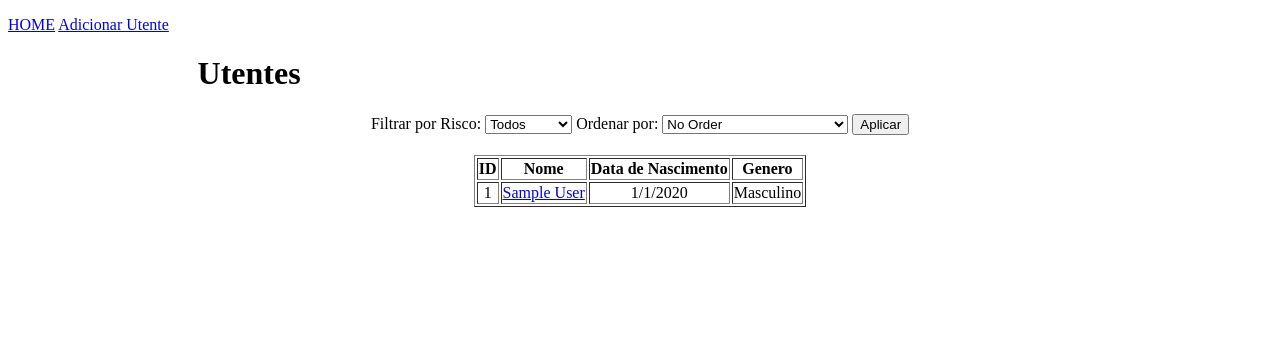
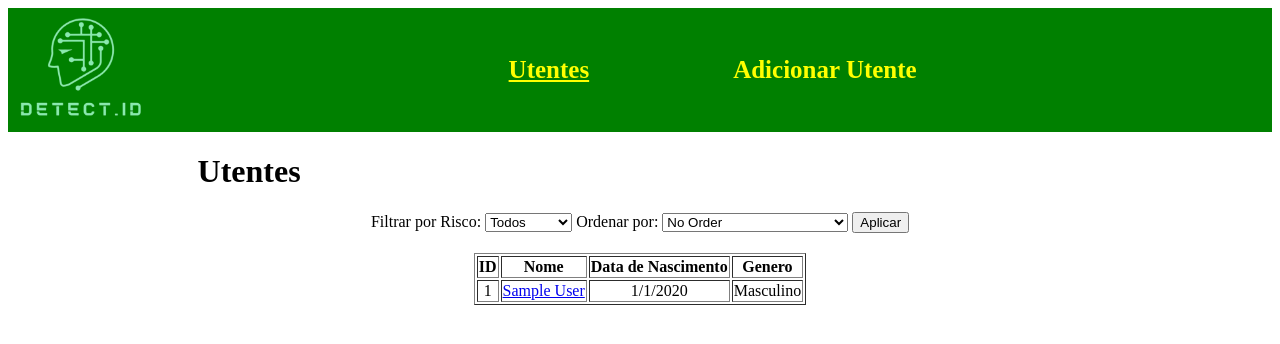
Before and after one commit to GoncaloCSilva/Detect-id, a Django app: page /utentes/ in a window 1280 px wide. Shown: the top 344 px of the page. Run offline with Django 5.2, Linux system fonts and the light colour scheme; tables that the repository leaves empty hold one stand-in row (values such as "Sample post").

Commit message:
Bug Fixes pagina Utente details

```diff
--- a/my_detectID/utentes/templates/utentes.html
+++ b/my_detectID/utentes/templates/utentes.html
@@ -6,10 +6,18 @@
 
 {% block content %}
 
-<p>
-  <a href="/">HOME</a>
-  <a href="/adicionarUtente">Adicionar Utente</a>
-</p>
+
+{% load static %}
+<!-- NAVBAR VERDE -->
+<div style="background-color: green; display: flex; align-items: center; padding: 10px;">
+  <!-- LOGO/IMAGEM À ESQUERDA -->
+  <a href="/"><img src="{% static 'images/detectid.png' %}" alt="Logo" style="height: 100px; margin-right: 20px;"></a>
+    <!-- LINKS AO CENTRO -->
+    <div style="flex-grow: 1; text-align: center;">
+      <a href="" style="color: yellow; text-decoration: none; font-weight: bold; margin: 0 70px;font-size: 25px;"><u>Utentes</u></a>
+      <a href="/adicionarUtente" style="color: yellow; text-decoration: none; font-weight: bold; margin: 0 70px;font-size: 25px;">Adicionar Utente</a>
+  </div>
+</div>
 
 <h1 style="margin-left: 15%;">Utentes</h1>
 
--- a/my_detectID/utentes/urls.py
+++ b/my_detectID/utentes/urls.py
@@ -11,7 +11,4 @@ urlpatterns = [
     path("utentes/listarUtentes", views.listarUtentes, name="listarUtentes"),
     path('api/utentes/', views.listar_utentes_api, name='listar_utentes_api'),
     path('grafico/<int:person_id>/', views.grafico_view, name='grafico_view'),
-
-    path('utentes2/', views.utentes2, name='utentes2'),
-
 ]
--- a/my_detectID/utentes/views.py
+++ b/my_detectID/utentes/views.py
@@ -105,7 +105,6 @@ def listarUtentes(request):
     return render(request, "utentes.html", {"mymembers": utentes, "risk_filter": risk_filter, "order_by": order_by})
 
 def grafico_view(request, person_id):
-    utente = Utente.objects.get(person_id=person_id)
 
     grafico()
 
```
Also changed, not shown: my_detectID/utentes/templates/details.html (+6 -2 lines), my_detectID/utentes/static/images/detectid.png.
